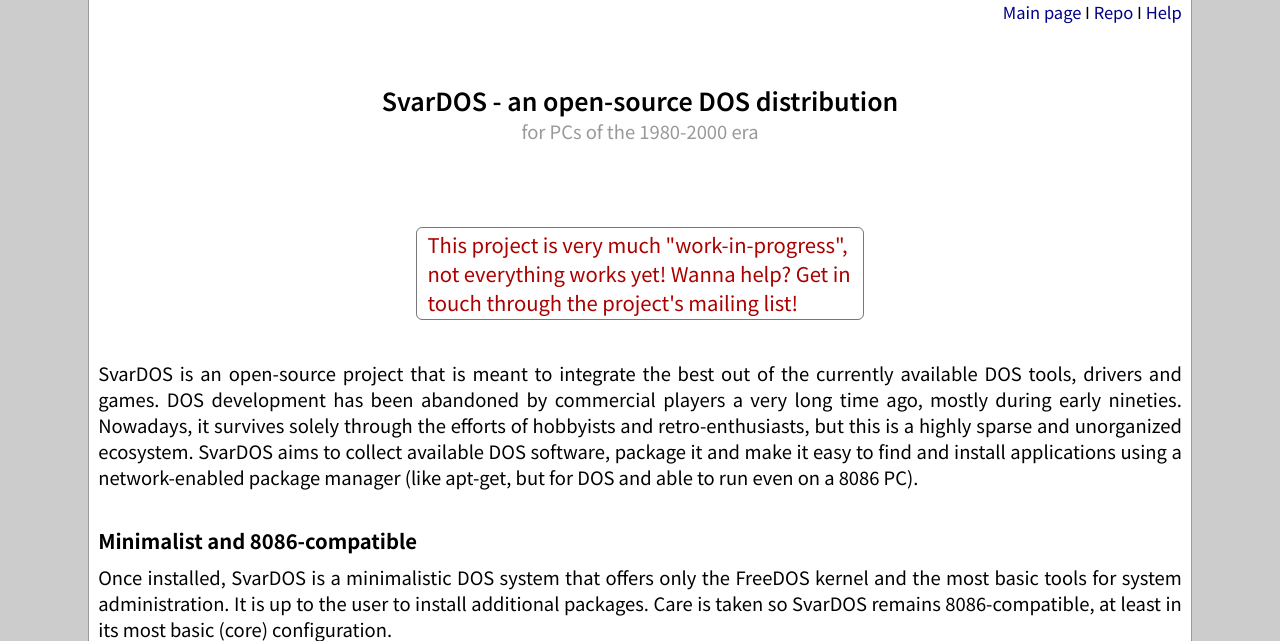
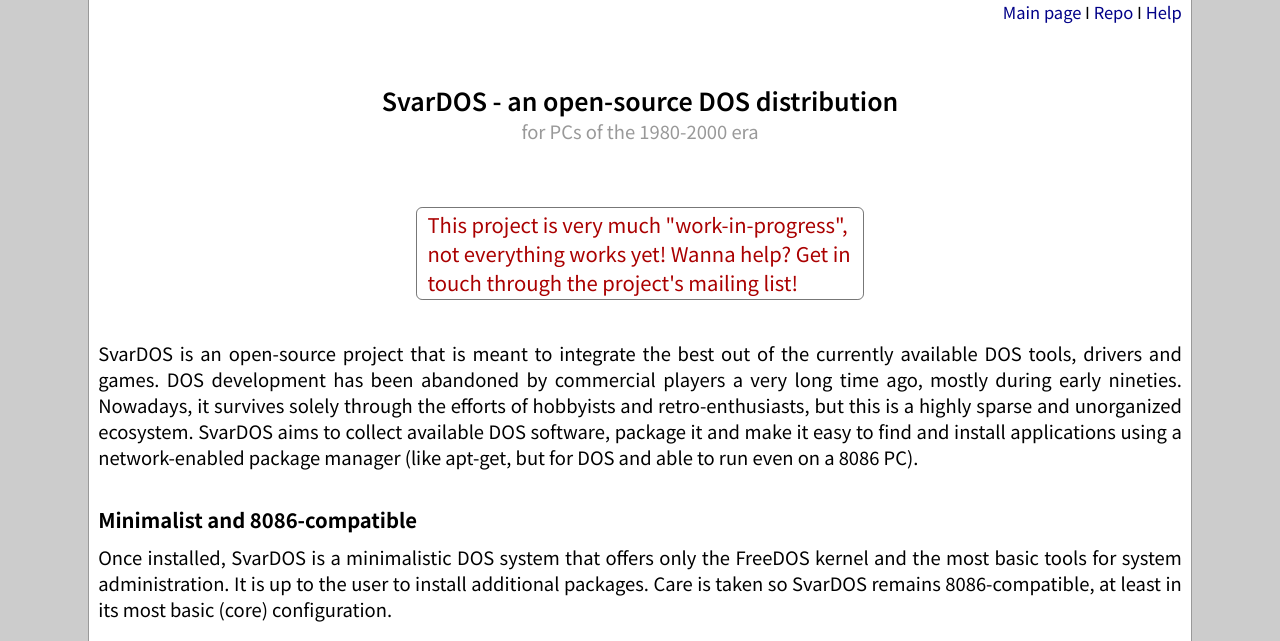
Before and after one commit to roytam1/SvarDOS, a PHP site: page / in a window 1280 px wide. Shown: the top 641 px of the page. Run offline with PHP 8.4, Linux system fonts and the light colour scheme.

Commit message:
styling improvement
git-svn-id: svn://svn.svardos.org/svardos@289 911cea91-c70f-4353-bd03-772f58fe8c9d

```diff
--- a/website/index-main.php
+++ b/website/index-main.php
@@ -1,7 +1,7 @@
     <h1>SvarDOS - an open-source DOS distribution</h1>
     <p class="copyr">for PCs of the 1980-2000 era</p>
 
-    <div style="margin: 2em auto; width: 21em; border: 1px #777 solid; background-color: #fff; padding: 0.1em 0.5em; color: #a00; font-size: 1.1em; border-radius: 0.3em;">This project is very much "work-in-progress", not everything works yet! Wanna help? Get in touch through the project's mailing list!</div>
+    <div style="margin: -1em auto 2em auto; width: 21em; border: 1px #777 solid; background-color: #fff; padding: 0.1em 0.5em; color: #a00; font-size: 1.1em; border-radius: 0.3em;">This project is very much "work-in-progress", not everything works yet! Wanna help? Get in touch through the project's mailing list!</div>
 
     <p>SvarDOS is an open-source project that is meant to integrate the best out of the currently available DOS tools, drivers and games. DOS development has been abandoned by commercial players a very long time ago, mostly during early nineties. Nowadays, it survives solely through the efforts of hobbyists and retro-enthusiasts, but this is a highly sparse and unorganized ecosystem. SvarDOS aims to collect available DOS software, package it and make it easy to find and install applications using a network-enabled package manager (like apt-get, but for DOS and able to run even on a 8086 PC).</p>
 
```
